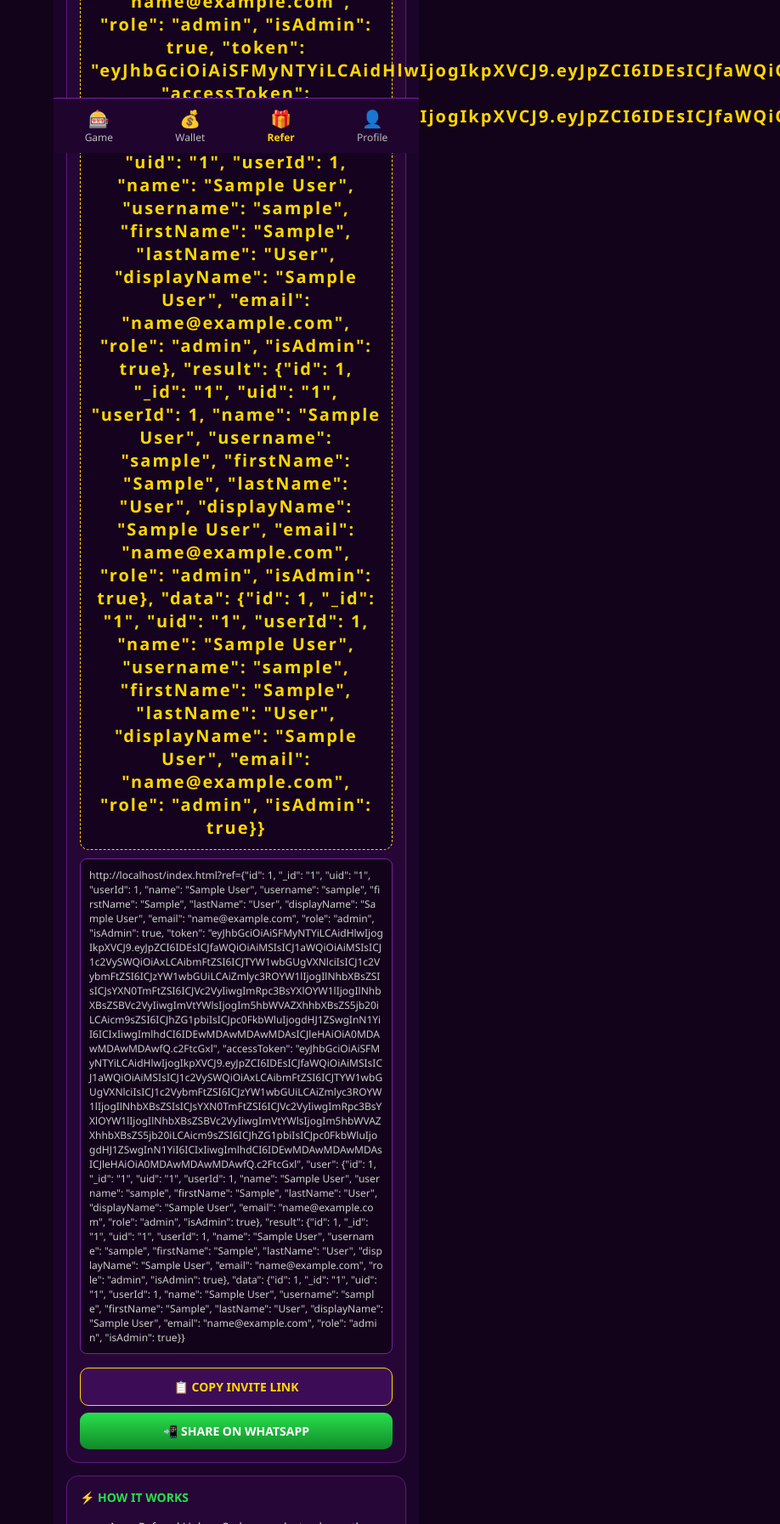
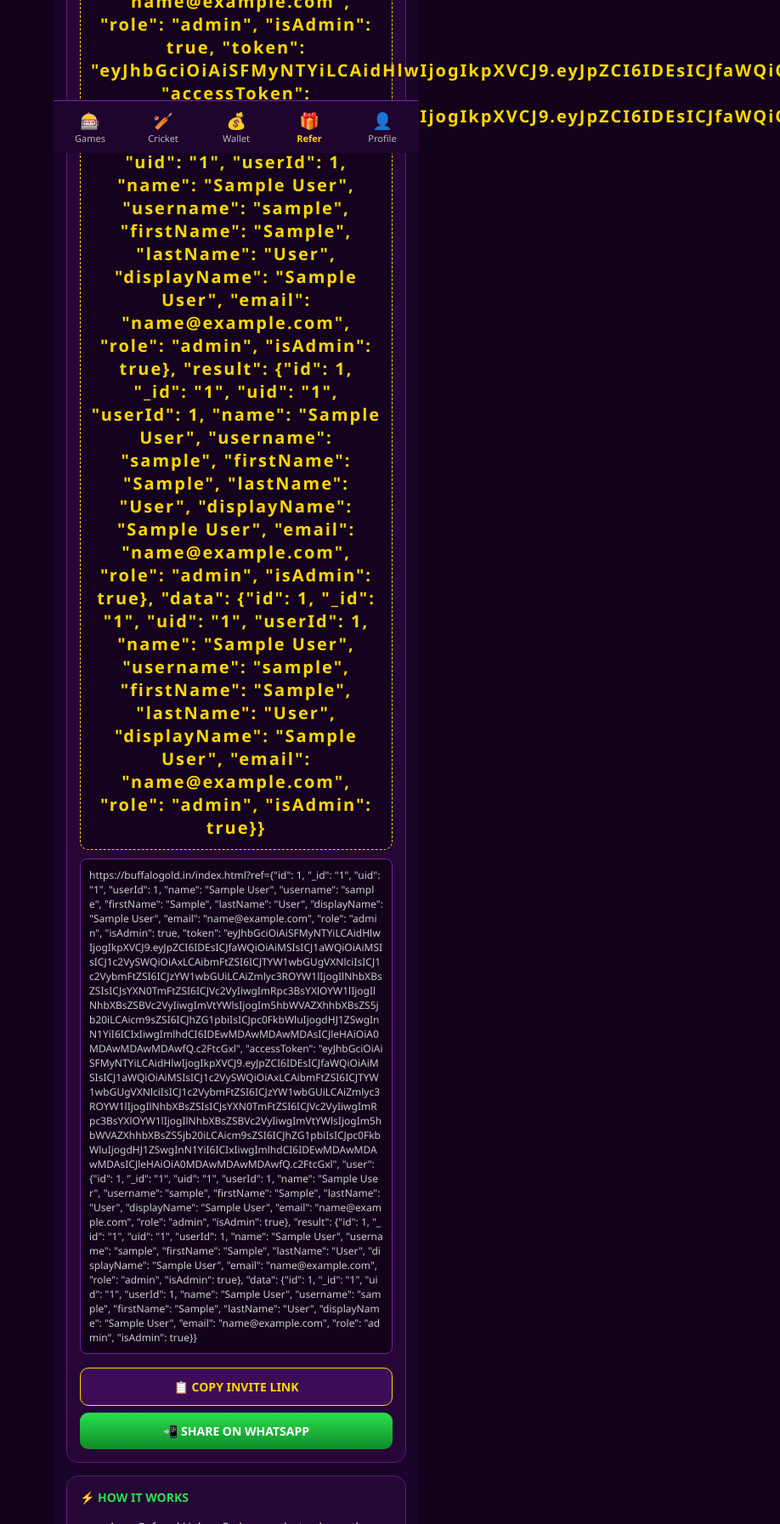
Before and after one commit to BuffaloGold/Go, a plain HTML site: page refer.html in a window 1280 px wide. Shown: the part 620-2413 px from the top of the page at 85% size, without its empty margins (362-1280 px from the left). Drawn offline with Linux system fonts and the light colour scheme; no server answers; sample sign-in values are in the browser's storage.

Commit message:
Update navigation items and referral link structure

```diff
--- a/refer.html
+++ b/refer.html
@@ -37,9 +37,9 @@
 
   /* Fixed Bottom Navigation Bar */
   .bottom-nav { position: fixed; bottom: 0; width: 100%; max-width: 430px; background: #1f042e; border-top: 1px solid #75229e; display: flex; justify-content: space-around; padding: 10px 0; z-index: 999; }
-  .nav-item { text-align: center; color: #bbb; text-decoration: none; font-size: 12px; cursor: pointer; }
+  .nav-item { text-align: center; color: #bbb; text-decoration: none; font-size: 11px; cursor: pointer; flex: 1; }
   .nav-item.active { color: #ffd700; font-weight: bold; }
-  .nav-icon { font-size: 20px; display: block; }
+  .nav-icon { font-size: 19px; display: block; }
 </style>
 </head>
 <body>
@@ -94,9 +94,10 @@
   </div>
 </div>
 
-<!-- Bottom Navigation Bar (Same as Wallet & Game) -->
+<!-- Fixed Bottom Navigation Bar -->
 <div class="bottom-nav">
-  <div class="nav-item" onclick="location.href='game.html'"><span class="nav-icon">🎰</span>Game</div>
+  <div class="nav-item" onclick="location.href='game.html'"><span class="nav-icon">🎰</span>Games</div>
+  <div class="nav-item" onclick="location.href='cricket.html'"><span class="nav-icon">🏏</span>Cricket</div>
   <div class="nav-item" onclick="location.href='wallet.html'"><span class="nav-icon">💰</span>Wallet</div>
   <div class="nav-item active" onclick="location.href='refer.html'"><span class="nav-icon">🎁</span>Refer</div>
   <div class="nav-item" onclick="location.href='profile.html'"><span class="nav-icon">👤</span>Profile</div>
@@ -104,14 +105,15 @@
 
 <script>
   const DB_URL = "https://coin-play-7ac49-default-rtdb.firebaseio.com";
+  const SITE_DOMAIN = "https://buffalogold.in/index.html";
+
   const mobile = localStorage.getItem("activeUser");
   if (!mobile) window.location.replace("index.html");
 
   // Default Referral Code = User's Mobile Number (or saved refCode)
   document.getElementById("myRefCode").innerText = mobile;
 
-  const basePath = window.location.origin + window.location.pathname.replace("refer.html", "index.html");
-  let inviteLink = `${basePath}?ref=${mobile}`;
+  let inviteLink = `${SITE_DOMAIN}?ref=${mobile}`;
   document.getElementById("myRefLink").innerText = inviteLink;
 
   document.getElementById("copyLinkBtn").addEventListener("click", () => {
@@ -139,7 +141,7 @@
 
       const myCode = myData.refCode || mobile;
       document.getElementById("myRefCode").innerText = myCode;
-      inviteLink = `${basePath}?ref=${myCode}`;
+      inviteLink = `${SITE_DOMAIN}?ref=${myCode}`;
       document.getElementById("myRefLink").innerText = inviteLink;
 
       // Jin users ne is user ke code/mobile se join kiya hai unhe filter karein
```
